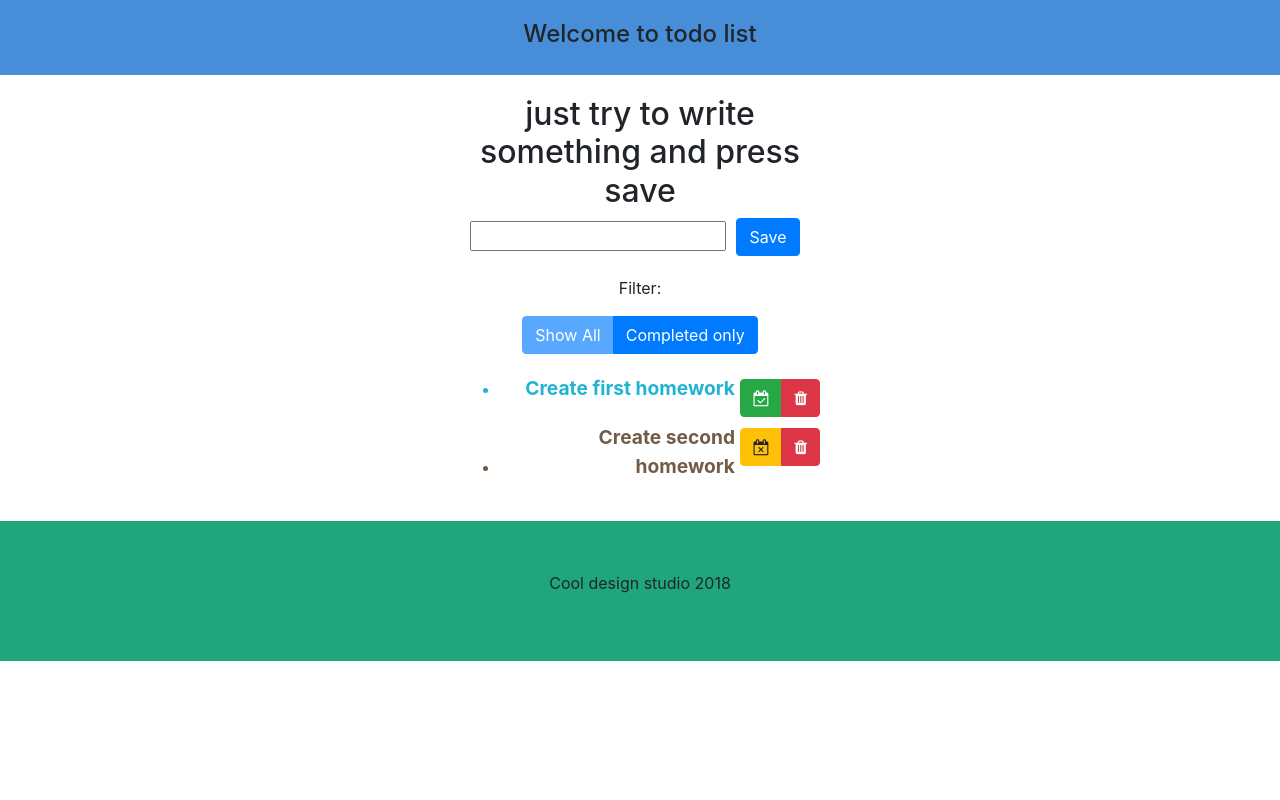
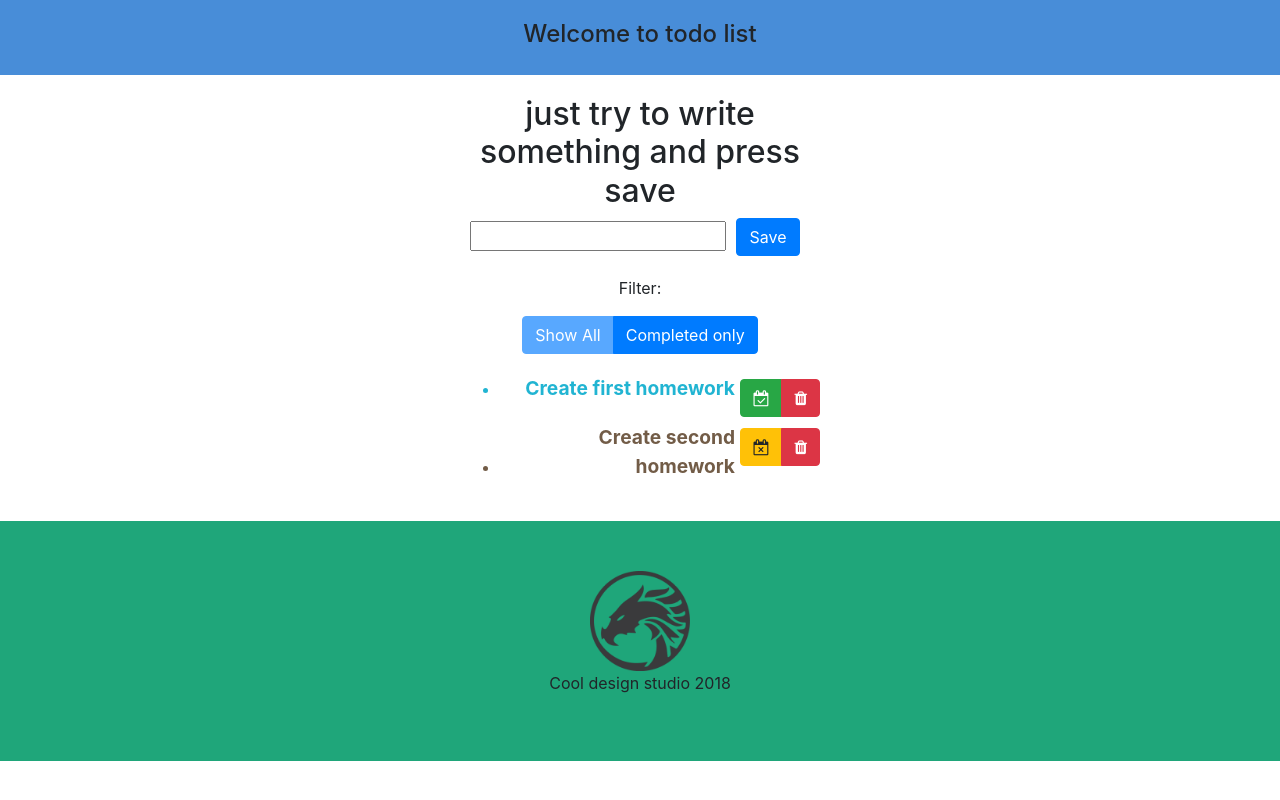
Before and after one commit to vivlad/zen_task_1, a React (Create React App) app: page / in a window 1280 px wide. Built offline with nearby package versions, Linux system fonts and the light colour scheme.

Commit message:
image added

```diff
--- a/src/Footer.js
+++ b/src/Footer.js
@@ -2,6 +2,7 @@ import React from 'react';
 
 const Footer = () => (
     <footer className="App-footer">
+        <img src={require('./images/dragon_logo.png')} width="100px" height="100px" alt="footer logo"/>
         <p>Cool design studio 2018</p>
     </footer>
 );
```
Also changed, not shown: src/images/dragon_logo.png (added).
